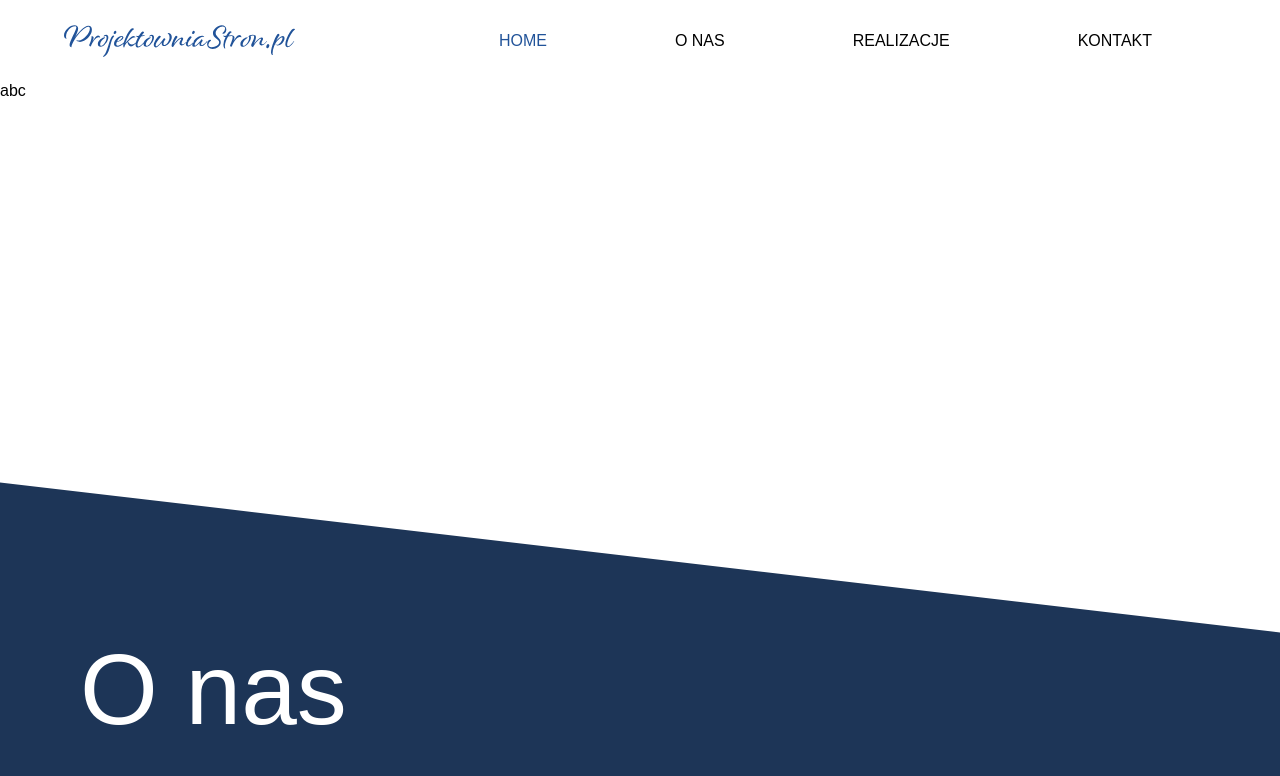
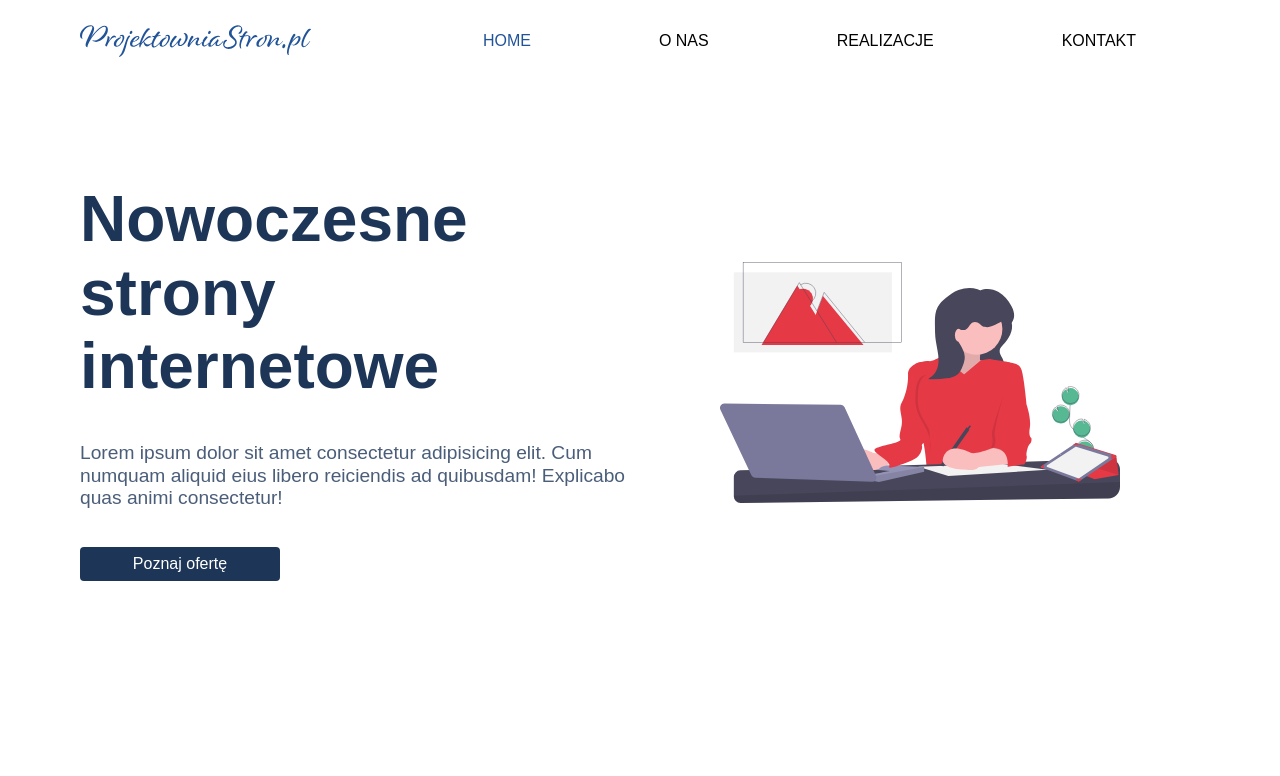
Before and after one commit to tsedor/projektownia, a plain HTML site: page index.html in a window 1280 px wide. Shown: the top 776 px of the page. Drawn offline with Linux system fonts and the light colour scheme; a web font is replaced by a local one.

Commit message:
hero section

```diff
--- a/index.html
+++ b/index.html
@@ -7,6 +7,7 @@
   <link rel="stylesheet" href="https://use.typekit.net/twm2sft.css">
   <link rel="stylesheet" href="normalize.css">
   <link rel="stylesheet" href="main.css">
+  <link rel="shortcut icon" href="./img/favicon.png" type="image/png">
 </head>
 <body>
   <header class="header">
@@ -19,7 +20,16 @@
     </ul>
   </header>
   <main>
-    <section class="hero">abc</section>
+    <section class="hero">
+      <div class="description">
+        <h1 class="description__title">Nowoczesne strony internetowe</h1>
+        <p class="description__text">Lorem ipsum dolor sit amet consectetur adipisicing elit. Cum numquam aliquid eius libero reiciendis ad quibusdam! Explicabo quas animi consectetur!</p>
+        <button class="description__button">Poznaj ofertę</button>
+      </div>
+      <div class="decoration">
+        <img src="./img/women_with_laptop.svg" alt="women with laptop" class="decoration__image">
+      </div>
+    </section>
     <section class="about_us clip">
       <div class="container">
         <h2 class="title">O nas</h2>
--- a/main.css
+++ b/main.css
@@ -36,6 +36,44 @@
   padding: 1em;
   text-align: center;
 }
+.decoration {
+  align-items: center;
+  display: flex;
+  justify-content: center;
+}
+.decoration__image {
+  max-width: 400px;
+}
+.description {
+  align-items: left;
+  display: flex;
+  flex-direction: column;
+  justify-content: center;
+  padding: 2em 0;
+}
+.description__button {
+  background-color: #1d3557;
+  border: none;
+  border-radius: 4px;
+  color: #ffffff;
+  cursor: pointer;
+  padding: .5em 2em;
+  transition: all .2s ease-in;
+  width: 200px;
+}
+.description__button:hover {
+  background-color: #1d3557cc;
+}
+.description__text {
+  color: #1d3557cc;
+  font-size: 1.2em;
+  margin: 2em 0;
+}
+.description__title {
+  color: #1d3557;
+  font-size: 4em;
+  margin: 0;
+}
 .footer {
   background-color: #1d3557;
   clip-path: polygon(0 0, 100% 150px, 100% 100%, 0% 100%);
@@ -47,10 +85,16 @@
 .header {
   display: flex;
   justify-content: space-between;
-  margin: 0 4em;
+  margin: 0 auto;
+  max-width: 1120px;
 }
 .hero {
+  display: grid;
   height: 400px;
+  grid-template-columns: 1fr 1fr;
+  margin: 0 auto 6em auto;
+  max-width: 1120px;
+  min-height: 600px;
 }
 .input {
   background-color: #1d3557;
```
Also changed, not shown: img/women_with_laptop.svg (added).
